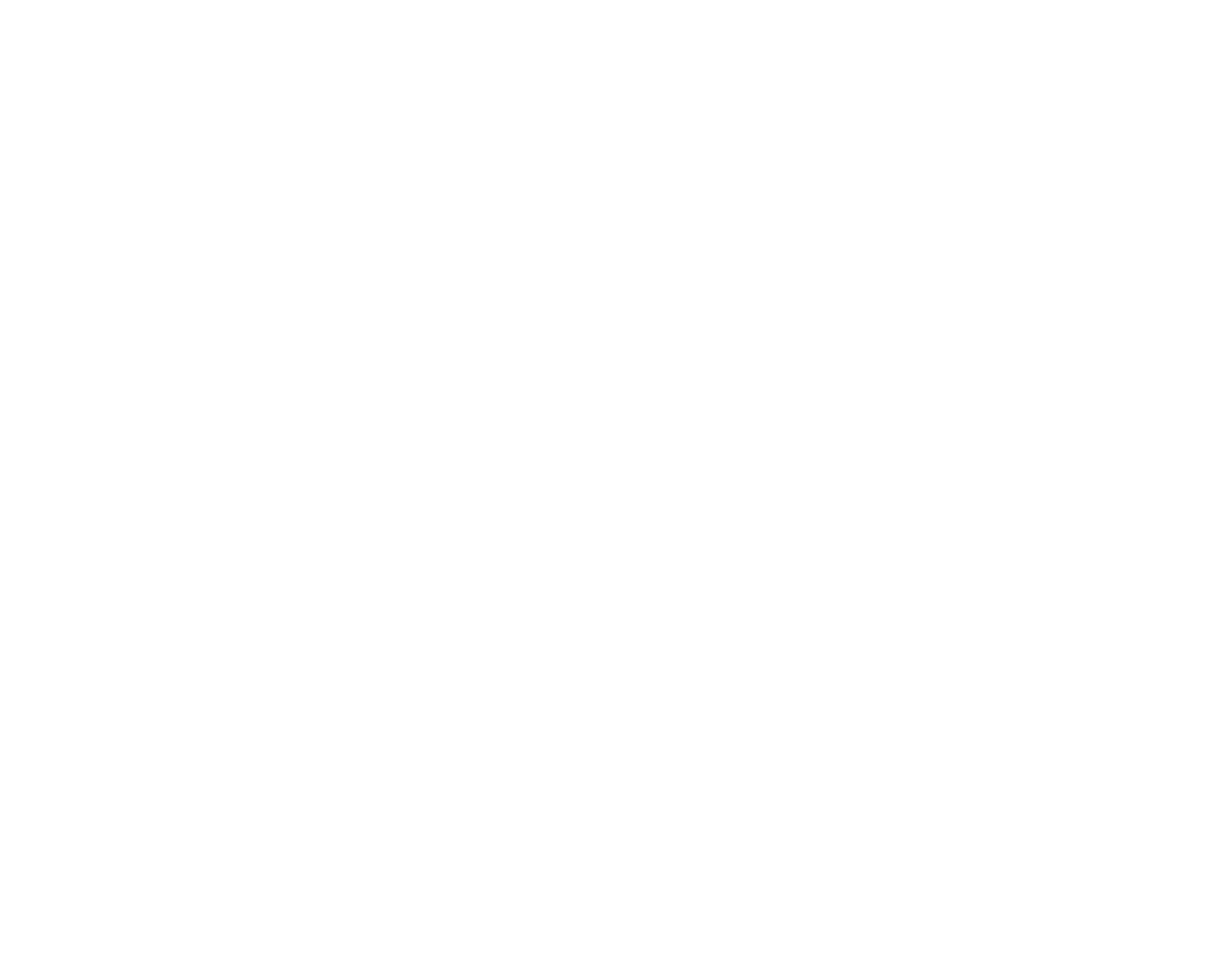
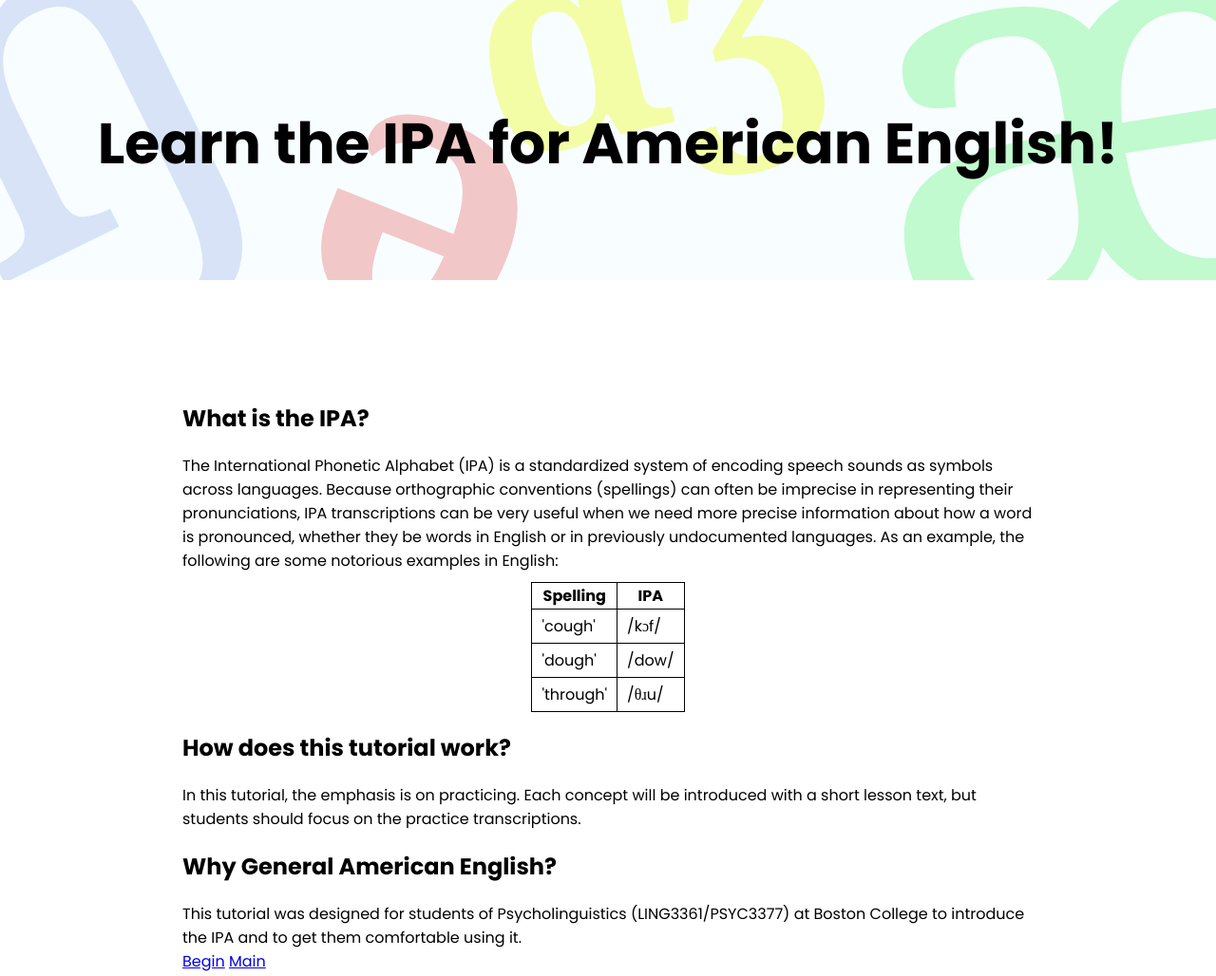
Before and after one commit to leoseungkim/leoseungkim.github.io, a plain HTML site: page ipa-tutorial.html in a window 1280 px wide. Shown: the whole page at 95% size. Before the commit the page ends 800 px from the top, so only its background shows below. Drawn offline with Linux system fonts and the light colour scheme.

Commit message:
IPA Tutorial main page, styles, fonts

```diff
--- /dev/null
+++ b/css/style.css
@@ -0,0 +1,76 @@
+/* ======== FONTS ======== */
+
+@font-face {
+  font-family: 'poppins';
+  src: url('../fonts/Poppins/Poppins-Regular.ttf');
+}
+
+@font-face {
+  font-family: 'poppins';
+  src: url('../fonts/Poppins/Poppins-Bold.ttf');
+  font-weight: bold;
+}
+
+@font-face {
+  font-family: 'poppins';
+  src: url('../fonts/Poppins/Poppins-Italic.ttf');
+  font-style: italic;
+}
+
+@font-face {
+  font-family: 'poppins';
+  src: url('../fonts/Poppins/Poppins-BoldItalic.ttf');
+  font-weight: bold;
+  font-style: italic;
+}
+
+/* ======== DIVS ======== */
+
+* {
+  font-family: 'poppins';
+
+}
+
+body {
+  padding: 0;
+  margin: 0;
+
+}
+
+.header {
+
+  height: 295px;
+  line-height: 295px;
+
+  text-align: center;
+
+  font-size: 60px;
+  font-weight: bold;
+
+  background-color: #F8FDFF;
+  background-image: url('../images/header.svg');
+  background-position: center 0;
+  background-repeat: no-repeat;
+
+}
+
+span {
+  display: inline-block;
+  vertical-align: middle;
+  line-height: normal;
+}
+
+article {
+  margin: 10% 15%;
+}
+
+table, td, th {
+  margin: 10px auto 10px auto;
+  border: 1px solid black;
+  border-collapse: collapse;
+
+}
+
+td {
+  padding: 5px 10px 5px 10px;
+}
--- a/index.html
+++ b/index.html
@@ -4,7 +4,7 @@
     <meta charset="UTF-8">
     <meta name="viewport" content="width=device-width, initial-scale=1.0">
     <title>Seung</title>
-    <link rel="stylesheet" href="app.css">
+    <link rel="stylesheet" href="../css/style.css">
 </head>
 <body>
     <div class="container">
@@ -17,6 +17,7 @@
 
                 My areas of interest are psycholinguistics, computational linguistics, and the history of linguistics.
             </p>
+            <a href="ipa-tutorial.html">IPA Tutorial</a>
         </div>
 
     </div>
--- a/ipa-tutorial.html
+++ b/ipa-tutorial.html
@@ -0,0 +1,61 @@
+<!DOCTYPE html>
+<html lang="en">
+<head>
+    <meta charset="UTF-8">
+    <meta name="viewport" content="width=device-width, initial-scale=1.0">
+    <title>IPA Tutorial</title>
+    <link rel="stylesheet" href="css/style.css">
+</head>
+<body>
+
+    <div class="header">
+      <span>Learn the IPA for American English!</span>
+    </div>
+
+    <article>
+
+      <h2>What is the IPA?</h2>
+
+      The International Phonetic Alphabet (IPA) is a standardized system of encoding speech sounds as symbols across languages.
+      Because orthographic conventions (spellings) can often be imprecise in representing their pronunciations,
+      IPA transcriptions can be very useful when we need more precise information about how a word is pronounced,
+      whether they be words in English or in previously undocumented languages.
+      As an example, the following are some notorious examples in English:
+
+      <table>
+        <tr>
+          <th>Spelling</th><th>IPA</th>
+        </tr>
+        <tr>
+          <td>'cough'</td><td>/kɔf/</td>
+        </tr>
+        <tr>
+          <td>'dough'</td><td>/dow/</td>
+        </tr>
+        <tr>
+          <td>'through'</td><td>/θɹu/</td>
+        </tr>
+      </table>
+
+
+
+      <h2>How does this tutorial work?</h2>
+
+      In this tutorial, the emphasis is on practicing. Each concept will be introduced with a short lesson text,
+      but students should focus on the practice transcriptions.
+
+      <h2>Why General American English?</h2>
+
+      This tutorial was designed for students of Psycholinguistics (LING3361/PSYC3377) at Boston College to introduce the IPA and to get them comfortable using it.
+
+
+      <br>
+
+      <a href='pages/lessons/lesson1.html'>Begin</a>
+      <a href="index.html">Main</a>
+    </article>
+
+
+
+</body>
+</html>
```
Also changed, not shown: fonts/Poppins/Poppins-Bold.ttf (added), fonts/Poppins/Poppins-BoldItalic.ttf (added), fonts/Poppins/Poppins-Italic.ttf (added), fonts/Poppins/Poppins-Regular.ttf (added), images/header.svg (added), pages/lessons/lesson1.html (added), 1 other file.
